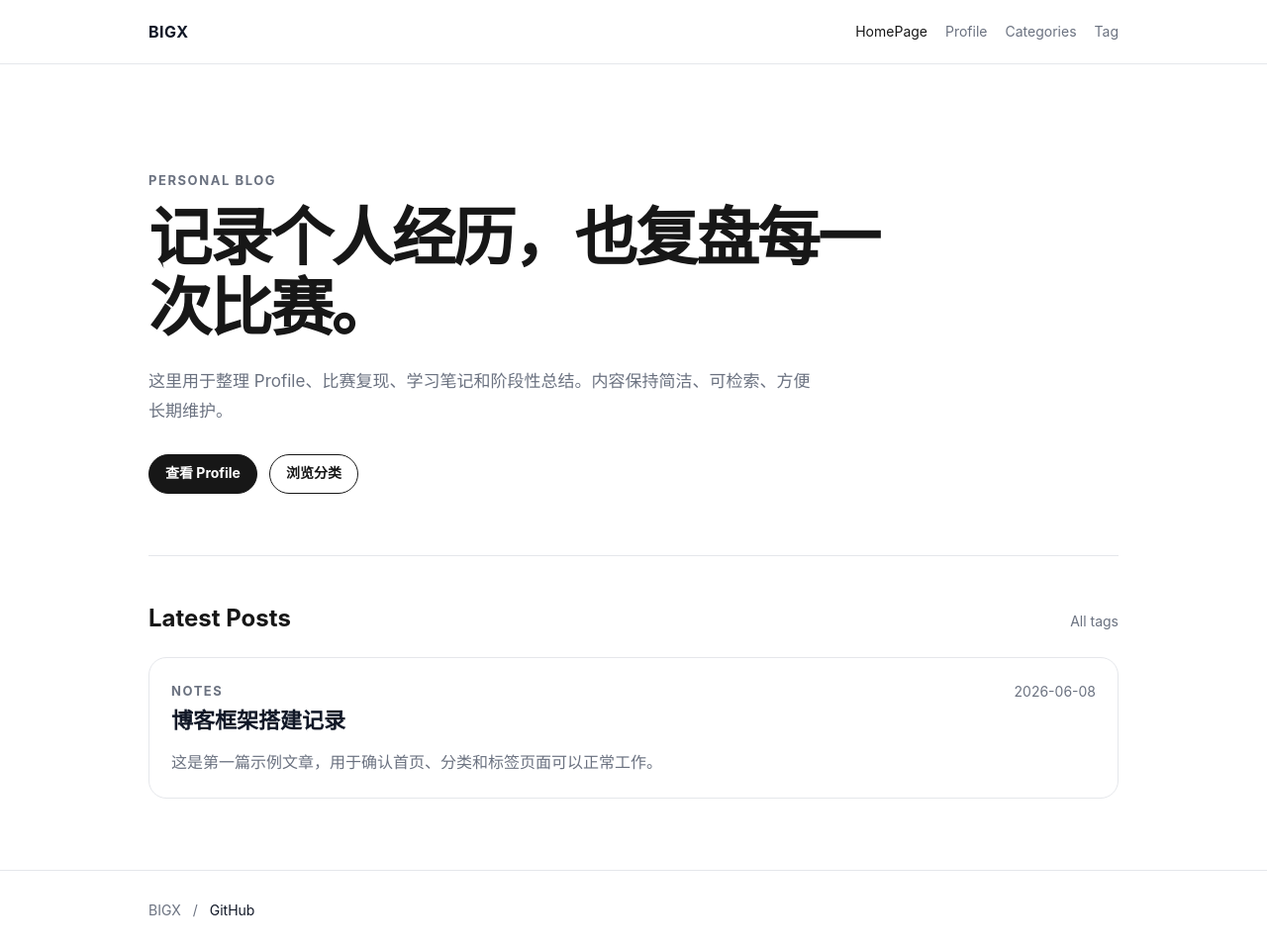
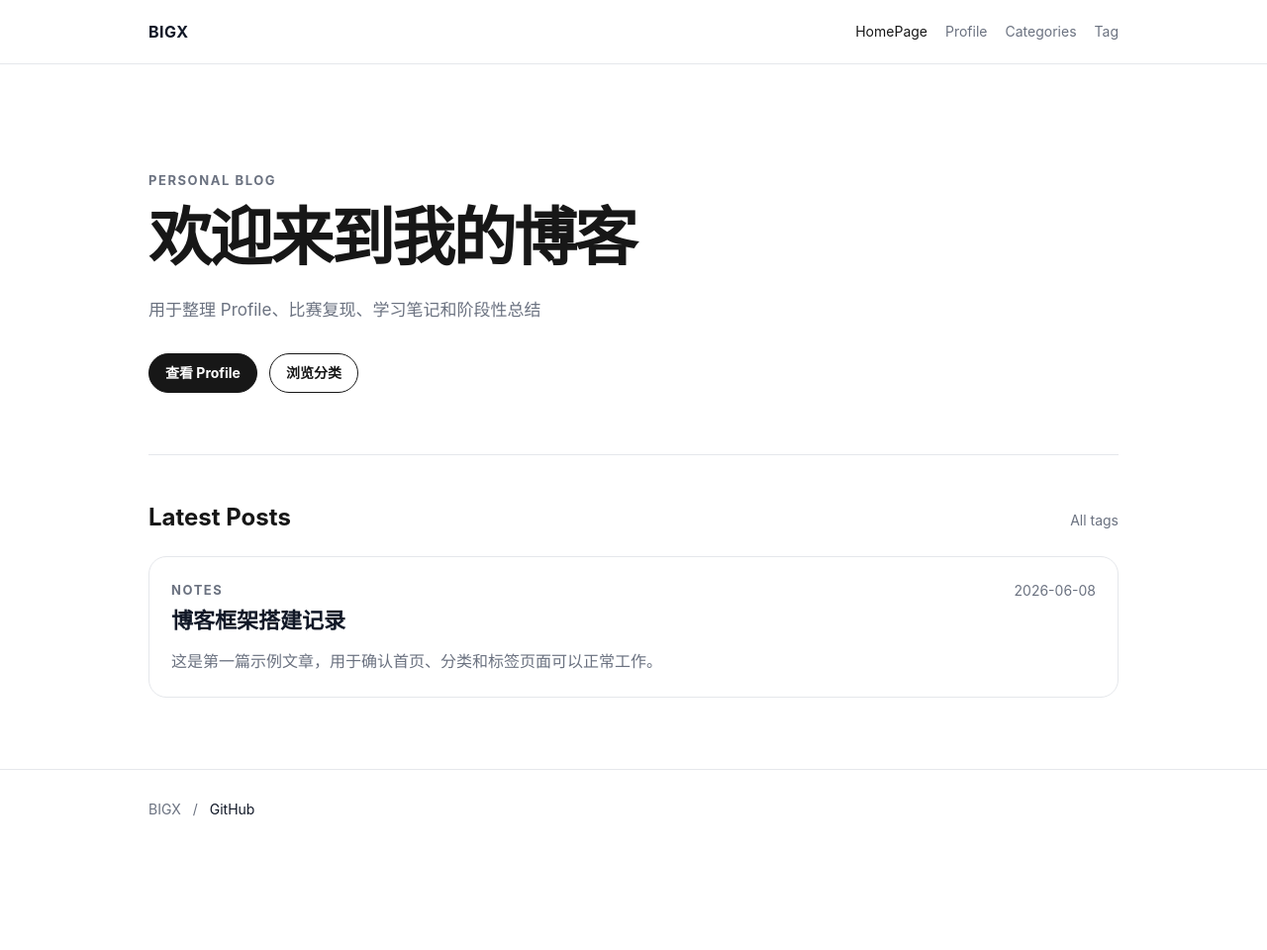
Before and after one commit to BIGX-bigx/BIGX-bigx.github.io, a Jekyll site: the page built from index.md, in a window 1280 px wide and 960 px high. Shown: the whole window at 99% size. Built offline with Jekyll 4.4.1, drawn with Linux system fonts in a browser that asks for light colours.

Commit message:
Update blog

```diff
--- a/index.md
+++ b/index.md
@@ -5,9 +5,9 @@ title: HomePage
 
 <section class="hero">
   <p class="eyebrow">Personal Blog</p>
-  <h1>记录个人经历，也复盘每一次比赛。</h1>
+  <h1>欢迎来到我的博客</h1>
   <p class="hero-text">
-    这里用于整理 Profile、比赛复现、学习笔记和阶段性总结。内容保持简洁、可检索、方便长期维护。
+    用于整理 Profile、比赛复现、学习笔记和阶段性总结
   </p>
   <div class="hero-actions">
     <a class="button" href="{{ '/profile/' | relative_url }}">查看 Profile</a>
```
